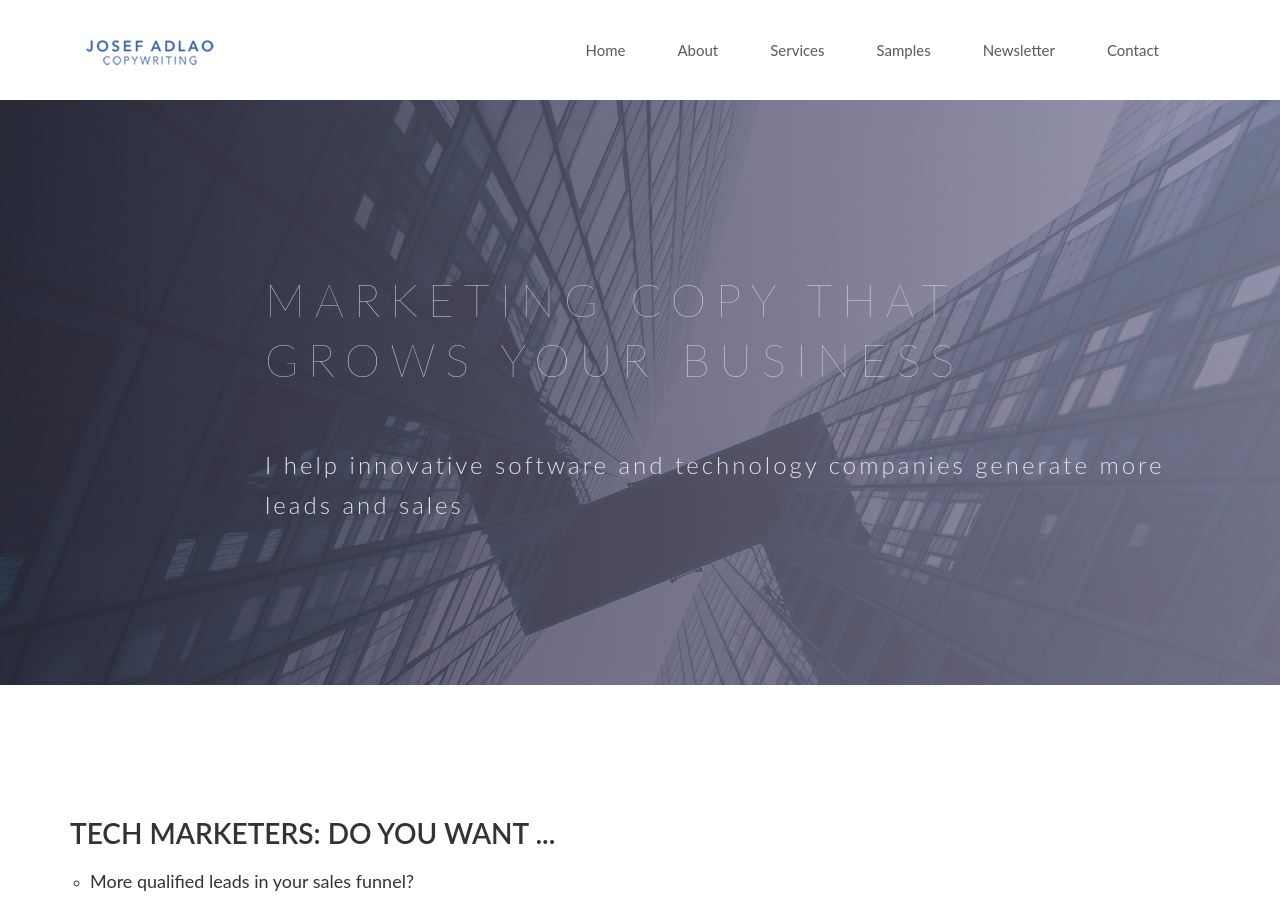
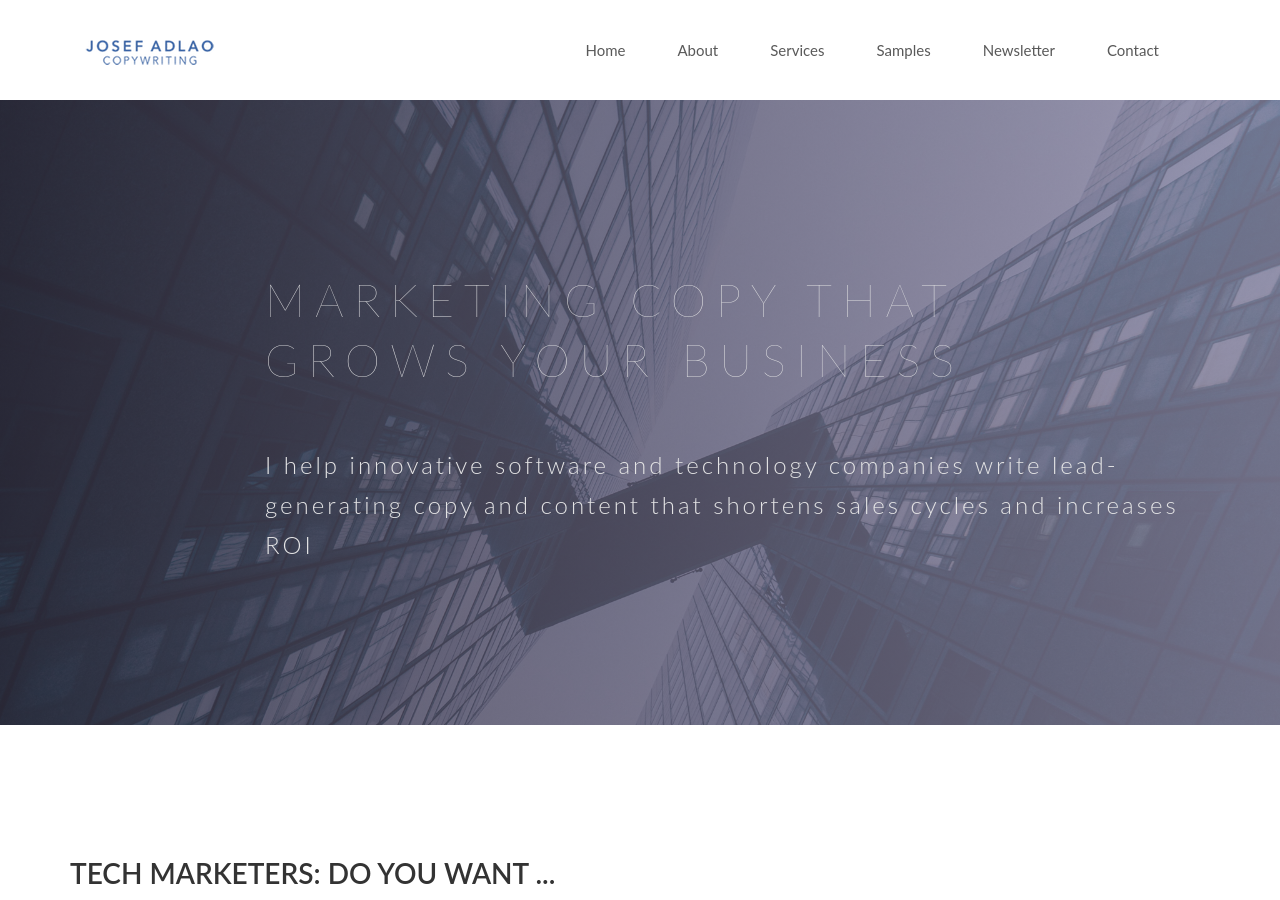
Before and after one commit to jadlaocopy/jadlaocopy.github.io, a Jekyll site: the page built from index.html, in a window 1280 px wide and 900 px high. Built offline with Jekyll 4.4.1, drawn with Linux system fonts in a browser that asks for light colours; nearby versions of some CDN libraries; some web fonts are replaced; comment, search, counter and statistics services are not loaded.

Commit message:
edited home page

```diff
--- a/index.html
+++ b/index.html
@@ -11,7 +11,7 @@ permalink: /
       <div class="col-md-10 col-md-offset-2">
         <div class="block">
             <h1 class="animated fadeInUp">MARKETING COPY THAT <br> GROWS YOUR BUSINESS</h1>
-          <p class="animated fadeInUp">I help innovative software and technology companies generate more leads and sales</p>
+          <p class="animated fadeInUp">I help innovative software and technology companies write lead-generating copy and content that shortens sales cycles and increases ROI</p>
         </div>
       </div>
     </div>
--- a/services.html
+++ b/services.html
@@ -24,7 +24,7 @@ permalink: /services/
     <div class="row">
       <div class="col-lg-10 col-md-10 col-lg-offset-1 col-md-offset-1">
         <div class="block">
-            <p>Whether you need to generate more leads, or educate and nurture your prospects, I can help you write:</p><br>
+            <p>Whether you need to generate more leads, or educate and nurture your prospects, I can help you write:</p><br><!-- Prices starting at... -->
 
             <ul>
                 <li><p>White Paper Plans</p></li>
```
